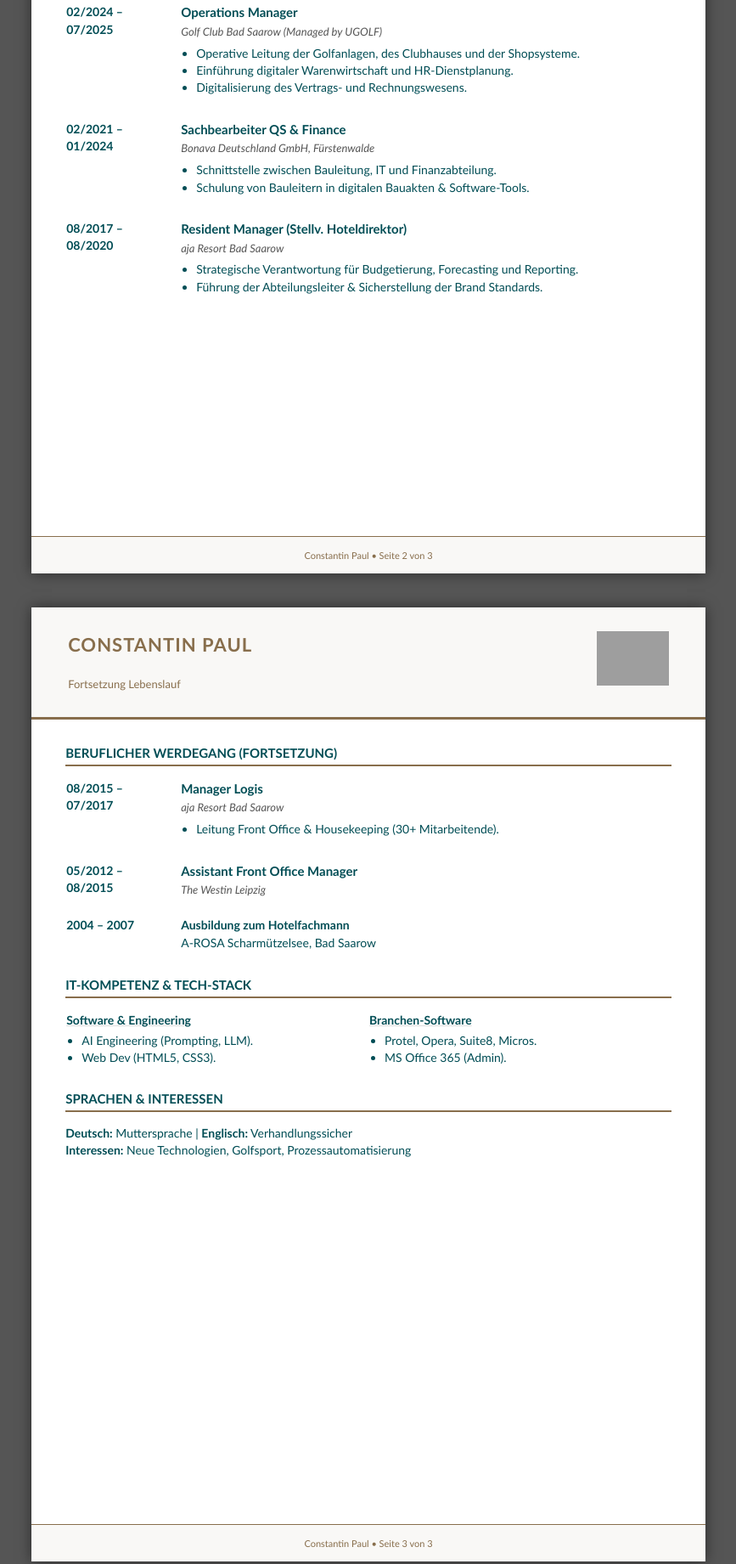
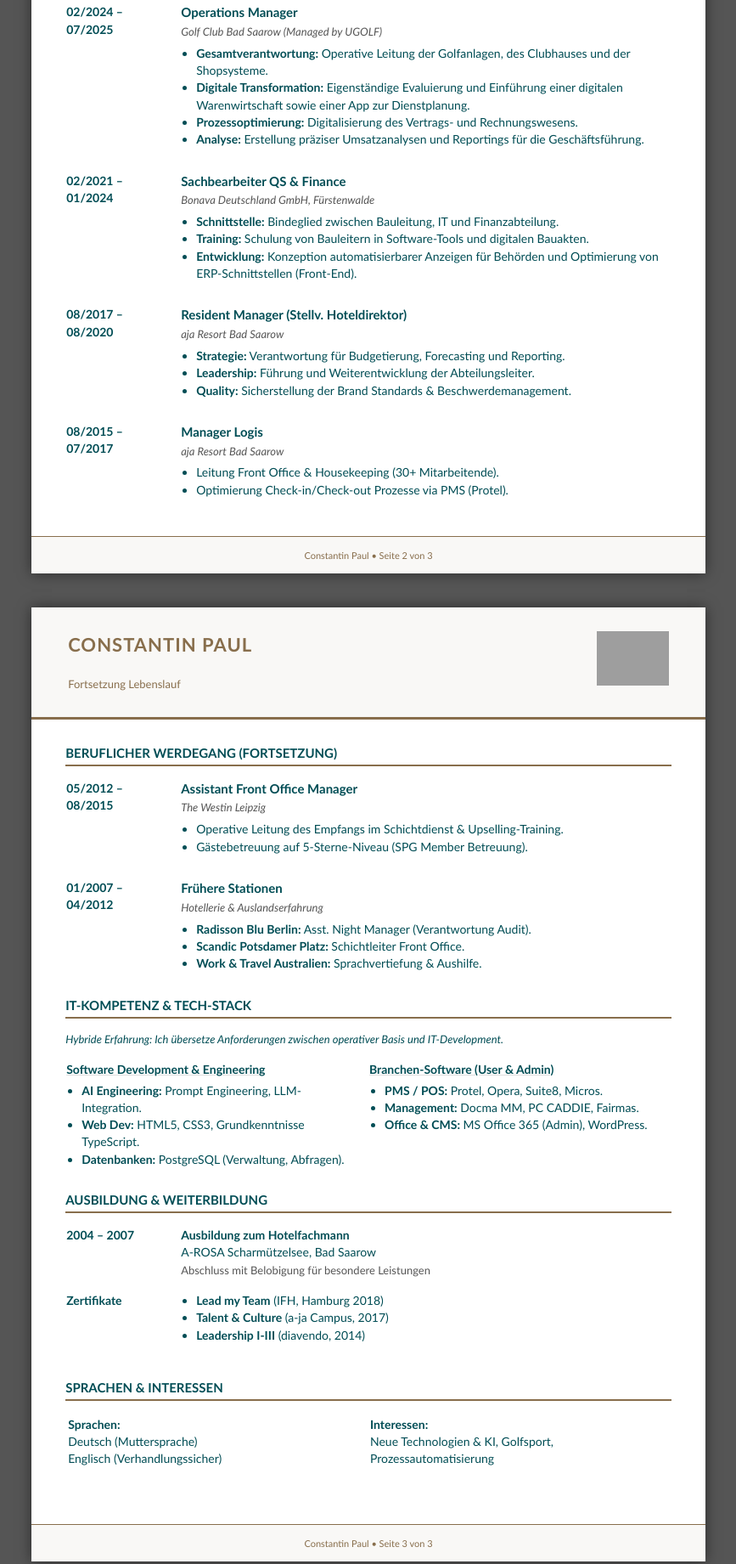
Before and after one commit to smartarts-live/BSA, a plain HTML site: page index.html in a window 1280 px wide. Shown: the part 1650-3491 px from the top of the page at 85% size, without its empty margins (206-1073 px from the left). Drawn offline with Linux system fonts and the light colour scheme; grey boxes are pictures that could not be loaded.

Commit message:
Revise resume content and structure
Updated the content of the resume, including job descriptions and skills. Added new sections for qualifications and interests.

```diff
--- a/index.html
+++ b/index.html
@@ -208,7 +208,7 @@
         <div class="footer">Constantin Paul &bull; Seite 1 von 3</div>
     </div>
 
-    <div class="page">
+  <div class="page">
         <div class="header">
             <table width="100%">
                 <tr>
@@ -217,7 +217,7 @@
                         <span class="header-text">Lebenslauf</span>
                     </td>
                     <td align="right" valign="top">
-                        <img src="https://api.qrserver.com/v1/create-qr-code/?size=100x100&color=886E4C&bgcolor=F9F8F6&data=BEGIN%3AVCARD%0AVERSION%3A3.0%0AN%3APaul%3BConstantin%0AFN%3AConstantin+Paul%0ATEL%3BTYPE%3DCELL%3A015254275824%0AEMAIL%3Aconstantin.paul%40gmail.com%0AEND%3AVCARD" alt="vCard" width="85">
+                        <img src="https://api.qrserver.com/v1/create-qr-code/?size=100x100&color=886E4C&bgcolor=F9F8F6&data=BEGIN%3AVCARD%0AVERSION%3A3.0%0AN%3APaul%3BConstantin%0AFN%3AConstantin+Paul%0ATEL%3BTYPE%3DCELL%3A015254275824%0AEMAIL%3Aconstantin.paul%40gmail.com%0AEND%3AVCARD" alt="vCard" width="85" style="display:block; border: none;">
                     </td>
                 </tr>
             </table>
@@ -225,9 +225,10 @@
 
         <div class="content">
             <h1>Lebenslauf</h1>
+
             <div class="profile-box-combined">
                 <div class="profile-text-part">
-                    "Als erfahrener Operations Manager bin ich das Bindeglied zwischen operativer Basis, Verwaltung und IT. Ich verstehe komplexe Service-Abläufe und löse Reibungsverluste durch klare Prozesse. Mein Fokus: Teams befähigen, den Arbeitsalltag erleichtern und operative Exzellenz mit wirtschaftlicher Effizienz vereinen."
+                    "Als vertriebsstarker Stratege und Kenner operativer Bauprozesse brenne ich dafür, Geschäftskunden aus dem Handwerk für die Energiewende zu gewinnen. Ich spreche die Sprache der Installateure, verstehe ihre täglichen Herausforderungen und übersetze diese gezielt in maßgeschneiderte Enpal-Lösungen. Mein Fokus: Proaktive Bedarfsanalyse, Verhandlungsgeschick auf Entscheiderebene und messbare Abschlüsse."
                 </div>
                 <div class="profile-photo-part">
                     <img src="assets/profilbild.jpg" alt="Constantin Paul">
@@ -242,9 +243,10 @@
                         <h3>Operations Manager</h3>
                         <span class="sub-job">Golf Club Bad Saarow (Managed by UGOLF)</span>
                         <ul>
-                            <li>Operative Leitung der Golfanlagen, des Clubhauses und der Shopsysteme.</li>
-                            <li>Einführung digitaler Warenwirtschaft und HR-Dienstplanung.</li>
-                            <li>Digitalisierung des Vertrags- und Rechnungswesens.</li>
+                            <li><strong>Gesamtverantwortung:</strong> Operative Leitung der Golfanlagen, des Clubhauses und der Shopsysteme.</li>
+                            <li><strong>Digitale Transformation:</strong> Eigenständige Evaluierung und Einführung einer digitalen Warenwirtschaft sowie einer App zur Dienstplanung.</li>
+                            <li><strong>Prozessoptimierung:</strong> Digitalisierung des Vertrags- und Rechnungswesens.</li>
+                            <li><strong>Analyse:</strong> Erstellung präziser Umsatzanalysen und Reportings für die Geschäftsführung.</li>
                         </ul>
                     </td>
                 </tr>
@@ -254,8 +256,9 @@
                         <h3>Sachbearbeiter QS & Finance</h3>
                         <span class="sub-job">Bonava Deutschland GmbH, Fürstenwalde</span>
                         <ul>
-                            <li>Schnittstelle zwischen Bauleitung, IT und Finanzabteilung.</li>
-                            <li>Schulung von Bauleitern in digitalen Bauakten & Software-Tools.</li>
+                            <li><strong>Schnittstelle:</strong> Bindeglied zwischen Bauleitung, IT und Finanzabteilung.</li>
+                            <li><strong>Training:</strong> Schulung von Bauleitern in Software-Tools und digitalen Bauakten.</li>
+                            <li><strong>Entwicklung:</strong> Konzeption automatisierbarer Anzeigen für Behörden und Optimierung von ERP-Schnittstellen (Front-End).</li>
                         </ul>
                     </td>
                 </tr>
@@ -265,8 +268,20 @@
                         <h3>Resident Manager (Stellv. Hoteldirektor)</h3>
                         <span class="sub-job">aja Resort Bad Saarow</span>
                         <ul>
-                            <li>Strategische Verantwortung für Budgetierung, Forecasting und Reporting.</li>
-                            <li>Führung der Abteilungsleiter & Sicherstellung der Brand Standards.</li>
+                            <li><strong>Strategie:</strong> Verantwortung für Budgetierung, Forecasting und Reporting.</li>
+                            <li><strong>Leadership:</strong> Führung und Weiterentwicklung der Abteilungsleiter.</li>
+                            <li><strong>Quality:</strong> Sicherstellung der Brand Standards & Beschwerdemanagement.</li>
+                        </ul>
+                    </td>
+                </tr>
+                <tr>
+                    <td class="cv-date">08/2015 – 07/2017</td>
+                    <td class="cv-desc">
+                        <h3>Manager Logis</h3>
+                        <span class="sub-job">aja Resort Bad Saarow</span>
+                        <ul>
+                            <li>Leitung Front Office & Housekeeping (30+ Mitarbeitende).</li>
+                            <li>Optimierung Check-in/Check-out Prozesse via PMS (Protel).</li>
                         </ul>
                     </td>
                 </tr>
@@ -284,7 +299,7 @@
                         <span class="header-text">Fortsetzung Lebenslauf</span>
                     </td>
                     <td align="right" valign="top">
-                        <img src="https://api.qrserver.com/v1/create-qr-code/?size=100x100&color=886E4C&bgcolor=F9F8F6&data=BEGIN%3AVCARD%0AVERSION%3A3.0%0AN%3APaul%3BConstantin%0AFN%3AConstantin+Paul%0ATEL%3BTYPE%3DCELL%3A015254275824%0AEMAIL%3Aconstantin.paul%40gmail.com%0AEND%3AVCARD" alt="vCard" width="85">
+                        <img src="https://api.qrserver.com/v1/create-qr-code/?size=100x100&color=886E4C&bgcolor=F9F8F6&data=BEGIN%3AVCARD%0AVERSION%3A3.0%0AN%3APaul%3BConstantin%0AFN%3AConstantin+Paul%0ATEL%3BTYPE%3DCELL%3A015254275824%0AEMAIL%3Aconstantin.paul%40gmail.com%0AEND%3AVCARD" alt="vCard" width="85" style="display:block; border: none;">
                     </td>
                 </tr>
             </table>
@@ -294,54 +309,92 @@
             <h2 style="margin-top:0;">Beruflicher Werdegang (Fortsetzung)</h2>
             <table style="width:100%; border-collapse:collapse;">
                 <tr>
-                    <td class="cv-date">08/2015 – 07/2017</td>
+                    <td class="cv-date">05/2012 – 08/2015</td>
                     <td class="cv-desc">
-                        <h3>Manager Logis</h3>
-                        <span class="sub-job">aja Resort Bad Saarow</span>
+                        <h3>Assistant Front Office Manager</h3>
+                        <span class="sub-job">The Westin Leipzig</span>
                         <ul>
-                            <li>Leitung Front Office & Housekeeping (30+ Mitarbeitende).</li>
+                            <li>Operative Leitung des Empfangs im Schichtdienst & Upselling-Training.</li>
+                            <li>Gästebetreuung auf 5-Sterne-Niveau (SPG Member Betreuung).</li>
                         </ul>
                     </td>
                 </tr>
                 <tr>
-                    <td class="cv-date">05/2012 – 08/2015</td>
+                    <td class="cv-date">01/2007 – 04/2012</td>
                     <td class="cv-desc">
-                        <h3>Assistant Front Office Manager</h3>
-                        <span class="sub-job">The Westin Leipzig</span>
-                    </td>
-                </tr>
-                <tr>
-                    <td class="cv-date">2004 – 2007</td>
-                    <td class="cv-desc">
-                        <strong>Ausbildung zum Hotelfachmann</strong><br>
-                        A-ROSA Scharmützelsee, Bad Saarow
+                        <h3>Frühere Stationen</h3>
+                        <span class="sub-job">Hotellerie & Auslandserfahrung</span>
+                        <ul style="margin-bottom:0;">
+                            <li><strong>Radisson Blu Berlin:</strong> Asst. Night Manager (Verantwortung Audit).</li>
+                            <li><strong>Scandic Potsdamer Platz:</strong> Schichtleiter Front Office.</li>
+                            <li><strong>Work & Travel Australien:</strong> Sprachvertiefung & Aushilfe.</li>
+                        </ul>
                     </td>
                 </tr>
             </table>
 
             <h2>IT-Kompetenz & Tech-Stack</h2>
+            <p style="font-style:italic; font-size:13px; margin-bottom:15px;">
+                Hybride Erfahrung: Ich übersetze Anforderungen zwischen operativer Basis und IT-Development.
+            </p>
             <table style="width:100%; border-collapse:collapse;">
                 <tr>
                     <td width="50%" valign="top" style="padding-right: 20px;">
-                        <span class="skill-title">Software & Engineering</span>
+                        <span class="skill-title">Software Development & Engineering</span>
                         <ul>
-                            <li>AI Engineering (Prompting, LLM).</li>
-                            <li>Web Dev (HTML5, CSS3).</li>
+                            <li><strong>AI Engineering:</strong> Prompt Engineering, LLM-Integration.</li>
+                            <li><strong>Web Dev:</strong> HTML5, CSS3, Grundkenntnisse TypeScript.</li>
+                            <li><strong>Datenbanken:</strong> PostgreSQL (Verwaltung, Abfragen).</li>
                         </ul>
                     </td>
                     <td width="50%" valign="top">
-                        <span class="skill-title">Branchen-Software</span>
+                        <span class="skill-title">Branchen-Software (User & Admin)</span>
                         <ul>
-                            <li>Protel, Opera, Suite8, Micros.</li>
-                            <li>MS Office 365 (Admin).</li>
+                            <li><strong>PMS / POS:</strong> Protel, Opera, Suite8, Micros.</li>
+                            <li><strong>Management:</strong> Docma MM, PC CADDIE, Fairmas.</li>
+                            <li><strong>Office & CMS:</strong> MS Office 365 (Admin), WordPress.</li>
+                        </ul>
+                    </td>
+                </tr>
+            </table>
+
+            <h2>Ausbildung & Weiterbildung</h2>
+            <table style="width:100%; border-collapse:collapse;">
+                <tr>
+                    <td class="cv-date">2004 – 2007</td>
+                    <td class="cv-desc">
+                        <strong>Ausbildung zum Hotelfachmann</strong><br>
+                        A-ROSA Scharmützelsee, Bad Saarow<br>
+                        <span style="font-size:13px; color:#555;">Abschluss mit Belobigung für besondere Leistungen</span>
+                    </td>
+                </tr>
+                <tr>
+                    <td class="cv-date">Zertifikate</td>
+                    <td class="cv-desc">
+                        <ul style="margin-top:0;">
+                            <li><strong>Lead my Team</strong> (IFH, Hamburg 2018)</li>
+                            <li><strong>Talent & Culture</strong> (a-ja Campus, 2017)</li>
+                            <li><strong>Leadership I-III</strong> (diavendo, 2014)</li>
                         </ul>
                     </td>
                 </tr>
             </table>
 
             <h2>Sprachen & Interessen</h2>
-            <p><strong>Deutsch:</strong> Muttersprache | <strong>Englisch:</strong> Verhandlungssicher<br>
-            <strong>Interessen:</strong> Neue Technologien, Golfsport, Prozessautomatisierung</p>
+            <table style="margin-top:5px; width:100%;">
+                <tr>
+                    <td width="50%" valign="top">
+                        <strong>Sprachen:</strong><br>
+                        Deutsch (Muttersprache)<br>
+                        Englisch (Verhandlungssicher)
+                    </td>
+                    <td width="50%" valign="top">
+                        <strong>Interessen:</strong><br>
+                        Neue Technologien & KI, Golfsport,<br>
+                        Prozessautomatisierung
+                    </td>
+                </tr>
+            </table>
         </div>
         <div class="footer">Constantin Paul &bull; Seite 3 von 3</div>
     </div>
@@ -358,22 +411,44 @@
             </div>
             <div class="dashboard-grid">
                 <a href="assets/zeugnisse.pdf" target="_blank" class="stack-container stack-left">
-                    <div class="doc-card card-4"><div class="preview-header" style="background:#5C8727;">UGOLF</div><div class="preview-body"><div class="p-line medium"></div><div class="p-line"></div></div></div>
-                    <div class="doc-card card-3"><div class="preview-header" style="background:#00B0F0;">BONAVA</div><div class="preview-body"><div class="p-line"></div><div class="p-line medium"></div></div></div>
-                    <div class="doc-card card-2"><div class="preview-header" style="background:#004d55;">a-ja</div><div class="preview-body"><div class="p-line medium"></div><div class="p-line short"></div></div></div>
-                    <div class="doc-card card-1 cover-card"><div class="doc-icon">&#128196;</div><div class="doc-title">Arbeits-<br>Zeugnisse</div></div>
-                    <div class="stack-label">Zeugnisse öffnen</div>
+                    <div class="doc-card card-4">
+                        <div class="preview-header" style="background:#5C8727;">UGOLF / Golf Club</div>
+                        <div class="preview-body"><div class="p-title">Arbeitszeugnis</div><div class="p-line medium"></div><div class="p-line"></div><div class="p-line short"></div></div>
+                    </div>
+                    <div class="doc-card card-3">
+                        <div class="preview-header" style="background:#00B0F0;">BONAVA</div>
+                        <div class="preview-body"><div class="p-title">Arbeitszeugnis</div><div class="p-line"></div><div class="p-line medium"></div><div class="p-line short"></div></div>
+                    </div>
+                    <div class="doc-card card-2">
+                        <div class="preview-header" style="background:#004d55;">a-ja Resorts</div>
+                        <div class="preview-body"><div class="p-title">Zeugnis</div><div class="p-line medium"></div><div class="p-line short"></div><div class="p-line"></div></div>
+                    </div>
+                    <div class="doc-card card-1 cover-card">
+                        <div class="doc-icon">&#128196;</div><div class="doc-title">Arbeits-<br>Zeugnisse</div>
+                    </div>
+                    <div class="stack-label">Arbeitszeugnisse öffnen</div>
                 </a>
                 <a href="assets/zertifikate.pdf" target="_blank" class="stack-container stack-right">
-                    <div class="doc-card card-3"><div class="preview-header" style="background:#D8232A;">diavendo</div><div class="preview-body"><div class="p-line short"></div><div class="p-line"></div></div></div>
-                    <div class="doc-card card-2"><div class="preview-header" style="background:#333333;">IFH</div><div class="preview-body"><div class="p-line"></div><div class="p-line medium"></div></div></div>
-                    <div class="doc-card card-1 cover-card"><div class="doc-icon">&#127942;</div><div class="doc-title">Zertifikate &<br>Qualifikation</div></div>
-                    <div class="stack-label">Zertifikate öffnen</div>
+                    <div class="doc-card card-4">
+                        <div class="preview-header" style="background:#D8232A;">diavendo</div>
+                        <div class="preview-body"><div class="p-title">Leadership I - III</div><div class="p-line short"></div><div class="p-line"></div></div>
+                    </div>
+                    <div class="doc-card card-3">
+                        <div class="preview-header" style="background:#E2007A;">a-ja Campus</div>
+                        <div class="preview-body"><div class="p-title">Talent & Culture</div><div class="p-line medium"></div><div class="p-line short"></div></div>
+                    </div>
+                    <div class="doc-card card-2">
+                        <div class="preview-header" style="background:#333333;">IFH Academy</div>
+                        <div class="preview-body"><div class="p-title">Lead my Team</div><div class="p-line"></div><div class="p-line medium"></div></div>
+                    </div>
+                    <div class="doc-card card-1 cover-card">
+                        <div class="doc-icon">&#127942;</div><div class="doc-title">Zertifikate &<br>Weiterbildung</div>
+                    </div>
+                    <div class="stack-label">Qualifikationen öffnen</div>
                 </a>
             </div>
         </div>
         <div class="footer">Nur digital sichtbar. Wird beim Drucken ausgeblendet.</div>
     </div>
-
 </body>
 </html>
```
